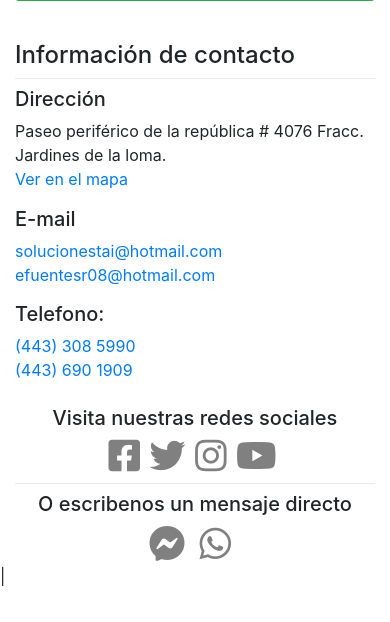
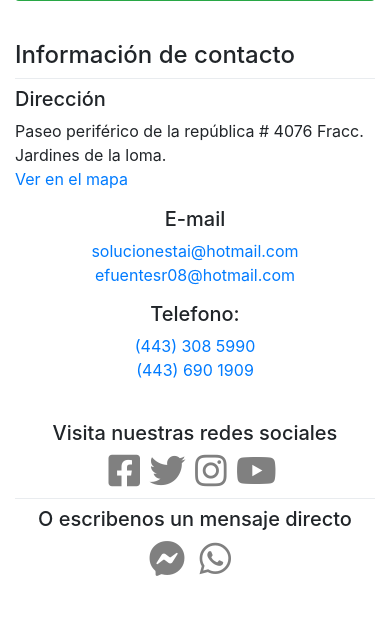
Before and after one commit to diego-madrigal/solucionestai, a PHP site: page /contacto in a window 390 px wide. Shown: the part 713-1335 px from the top of the page. Run offline with PHP 8.4, Linux system fonts and the light colour scheme; grey boxes labelled with a size stand in for pictures from a placeholder-image service; some libraries are stand-ins or nearby versions.

Commit message:
SE CORRIGIERON ERRORES RESPONSIVOS

```diff
--- a/contacto.php
+++ b/contacto.php
@@ -72,6 +72,7 @@
 
             .datos{
                 margin-bottom: 15px;
+                text-align: center;
             }
         }
 
@@ -124,7 +125,7 @@
                             <a href="mailto:solucionestai@hotmail.com">solucionestai@hotmail.com</a><br>
                             <a href="mailto:efuentesr08@hotmail.com">efuentesr08@hotmail.com</a>
                         </div>
-                        <div class="col-md-5">
+                        <div class="col-md-5 datos">
                             <h5>Telefono:</h5>
                             <a href="tel:+4433085990">(443) 308 5990</a><br>
                             <a href="tel:+4436901909">(443) 690 1909</a>
@@ -146,7 +147,7 @@
                         <a href="https://www.messenger.com/t/310907603104" target="_blank"><i class="fab fa-facebook-messenger"></i></a>
                         <a href="https://wa.me/4431724242" target="_blank"><i class="fab fa-whatsapp"></i></a>
                     </center>
-                    </div>|
+                    </div>
                 </div>
             </div>
         </div>
```
